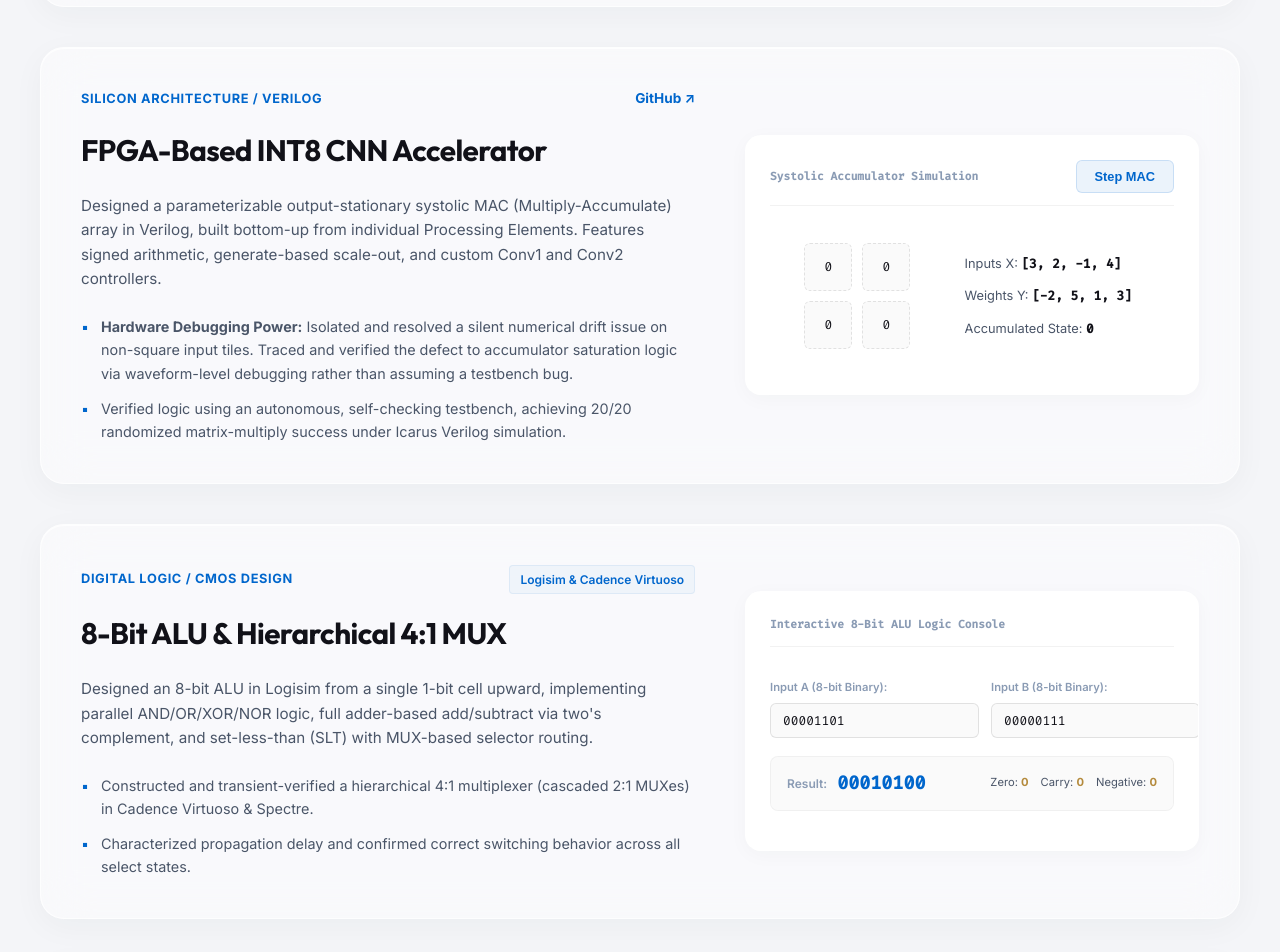
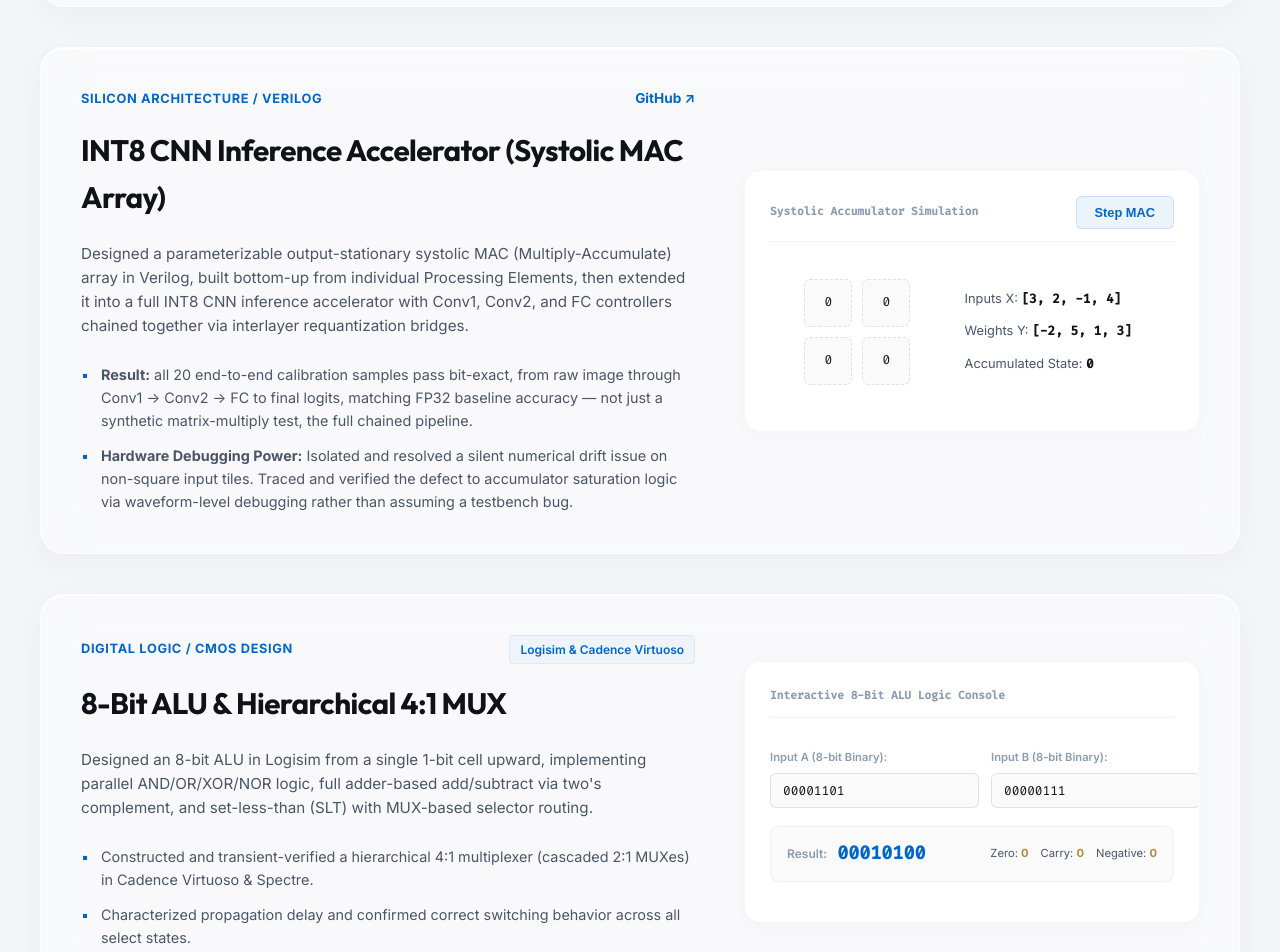
Before and after one commit to chinmaymahananda/chinmaymahananda.github.io, a plain HTML site: page index.html in a window 1280 px wide. Shown: the part 4820-5772 px from the top of the page. Drawn offline with Linux system fonts and the light colour scheme; animation ran at ten frames a second.

Commit message:
Fix inaccurate 'FPGA-Based' claim on CNN accelerator card (project is Icarus Verilog RTL simulation, never FPGA-synthesized); update card to state the actual completed achievement (Conv1-Conv2-FC chained, bit-exact 20/20 end-to-end) matching GitHub/resume; remove vague unquantified 'engagement metrics' claim from experience section for consistency with earlier README fix

```diff
--- a/index.html
+++ b/index.html
@@ -453,15 +453,15 @@
                                 <span class="project-category">Silicon Architecture / Verilog</span>
                                 <a href="https://github.com/chinmaymahananda/systolic-mac-array" target="_blank" class="project-github-link">GitHub ↗</a>
                             </div>
-                            <h3 class="project-title">FPGA-Based INT8 CNN Accelerator</h3>
+                            <h3 class="project-title">INT8 CNN Inference Accelerator (Systolic MAC Array)</h3>
                             <p class="project-description">
-                                Designed a parameterizable output-stationary systolic MAC (Multiply-Accumulate) array in Verilog, built bottom-up from individual Processing Elements. Features signed arithmetic, generate-based scale-out, and custom Conv1 and Conv2 controllers.
+                                Designed a parameterizable output-stationary systolic MAC (Multiply-Accumulate) array in Verilog, built bottom-up from individual Processing Elements, then extended it into a full INT8 CNN inference accelerator with Conv1, Conv2, and FC controllers chained together via interlayer requantization bridges.
                             </p>
 
                             <!-- Detailed Highlights -->
                             <ul class="project-highlights">
+                                <li><strong>Result:</strong> all 20 end-to-end calibration samples pass bit-exact, from raw image through Conv1 &rarr; Conv2 &rarr; FC to final logits, matching FP32 baseline accuracy &mdash; not just a synthetic matrix-multiply test, the full chained pipeline.</li>
                                 <li><strong>Hardware Debugging Power:</strong> Isolated and resolved a silent numerical drift issue on non-square input tiles. Traced and verified the defect to accumulator saturation logic via waveform-level debugging rather than assuming a testbench bug.</li>
-                                <li>Verified logic using an autonomous, self-checking testbench, achieving 20/20 randomized matrix-multiply success under Icarus Verilog simulation.</li>
                             </ul>
                         </div>
 
@@ -664,7 +664,7 @@
                                 Built interactive, simulation-driven STEM educational modules deployed to over 10,000+ students across government school programs in Assam and Uttarakhand, India.
                             </p>
                             <p class="timeline-impact">
-                                Translated complex circuit analysis and physics mechanics into hands-on digital canvas simulations, significantly lifting measured engagement metrics across regional cohorts.
+                                Translated complex circuit analysis and physics mechanics into hands-on digital canvas simulations.
                             </p>
                         </div>
                     </div>
```
